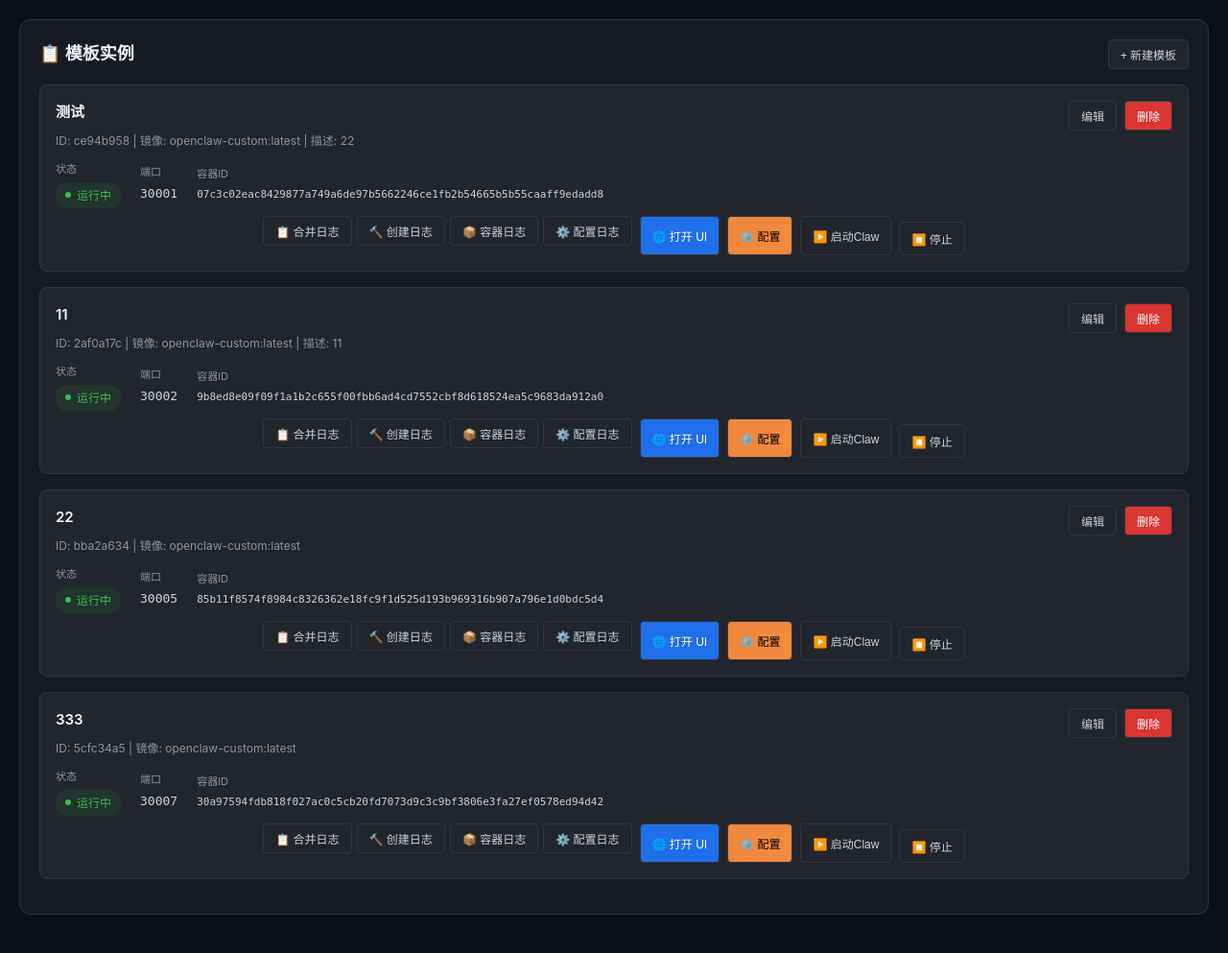
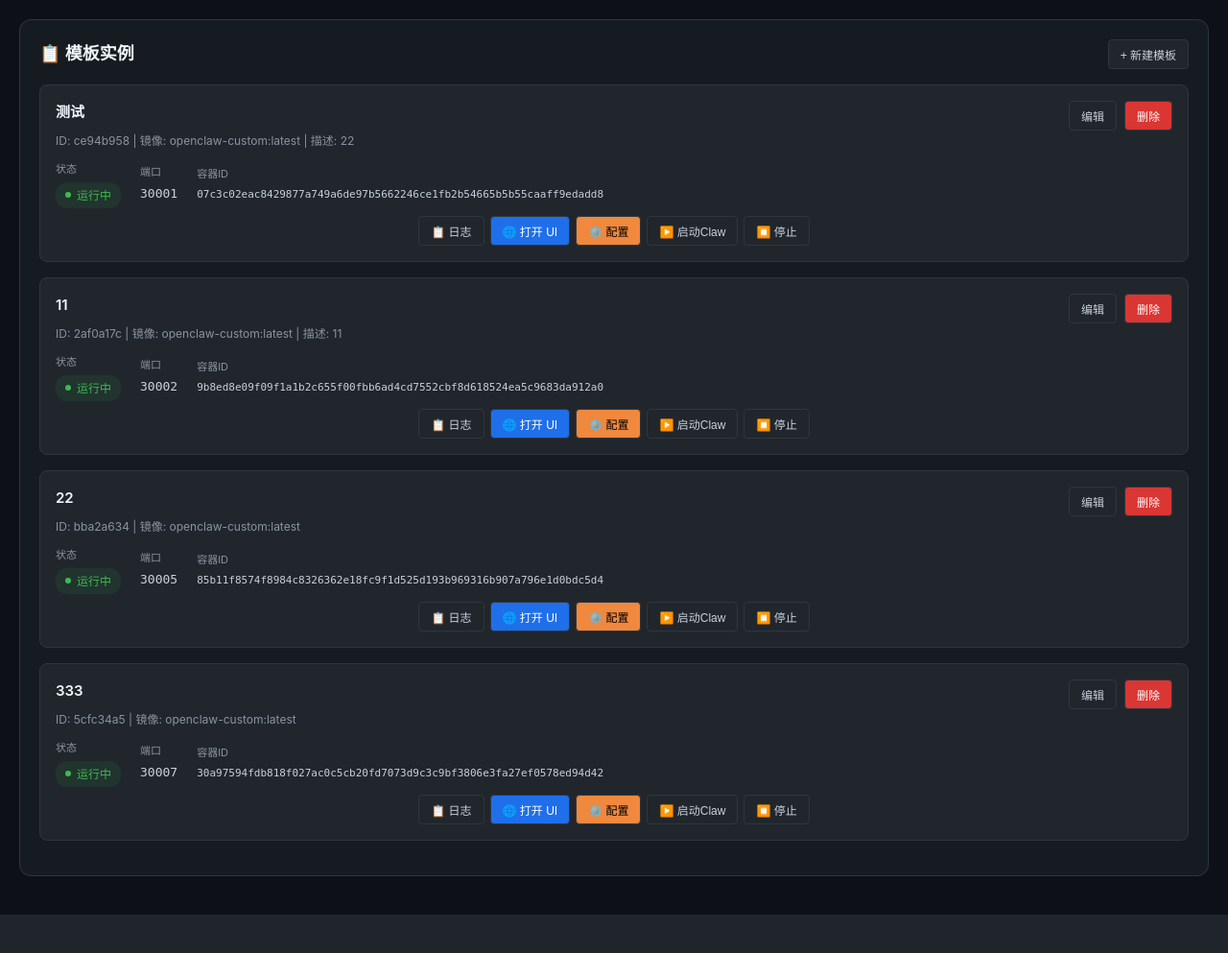
Before and after one commit to xq41656/openclaw-manager, a FastAPI app: page /templates/templates.html in a window 1280 px wide. Shown: the whole page at 96% size. After the commit the page ends 953 px from the top, so only its background shows below. Run offline with FastAPI, Linux system fonts and the light colour scheme; data comes from the database, SQL or seed files in the repository.

Commit message:
优化日志按钮UI：外部仅保留日志按钮，弹窗内提供审计/容器/创建日志三个标签页

```diff
--- a/templates/templates.html
+++ b/templates/templates.html
@@ -53,14 +53,12 @@
 <body>
     <div id="templates-content"><div class="empty-state">加载中...</div></div>
 
-    <div class="modal" id="logs-modal">
-        <div class="modal-content" style="max-width: 900px;"><div class="modal-header"><h3 id="logs-title">容器日志</h3>
-            <div style="display:flex;gap:10px;align-items:center;">
-                <div class="log-tabs"><button class="btn primary" onclick="switchLogTab('combined')">📋 合并日志</button><button class="btn" onclick="switchLogTab('creation')">🔨 创建日志</button><button class="btn" onclick="switchLogTab('config')">⚙️ 配置变更</button></div>
+        <div class="modal" id="logs-modal">
+            <div class="modal-content" style="max-width: 900px;"><div class="modal-header"><h3 id="logs-title">日志</h3>
+                <div class="log-tabs"><button class="btn primary" onclick="switchLogTab('audit')">📋 审计日志</button><button class="btn" onclick="switchLogTab('container')">📦 容器日志</button><button class="btn" onclick="switchLogTab('creation')">🔨 创建日志</button></div>
                 <button class="btn" onclick="closeModal('logs-modal')">✕</button>
-            </div>
-        </div><div class="modal-body"><div class="logs-content" id="logs-content" style="max-height: 500px;"></div></div></div>
-    </div>
+            </div><div class="modal-body"><div class="logs-content" id="logs-content" style="max-height: 500px;"></div></div></div>
+        </div>
 
     <div class="modal" id="config-modal">
         <div class="modal-content"><div class="modal-header"><h3>智能体配置</h3><button class="btn" onclick="closeModal('config-modal')">✕</button></div>
@@ -140,20 +138,14 @@
                     if (agent.status === 'error' && agent.config && agent.config.error) {
                         html += '<div style="background:rgba(218,54,51,0.1);border-left:3px solid #da3633;padding:10px 15px;margin:10px 0;border-radius:4px;color:#f85149;font-size:12px;">❌ ' + agent.config.error + '</div>';
                     }
-                    html += '<div class="actions" style="justify-content:center">';
-                    html += '<div class="log-tabs" style="display:flex;gap:5px;margin-bottom:10px;">';
-                    html += '<button class="btn" onclick="viewLogs(\'' + agent.id + '\', \'combined\')">📋 合并日志</button>';
-                    html += '<button class="btn" onclick="viewLogs(\'' + agent.id + '\', \'creation\')">🔨 创建日志</button>';
-                    html += '<button class="btn" onclick="viewLogs(\'' + agent.id + '\', \'container\')">📦 容器日志</button>';
-                    html += '<button class="btn" onclick="viewLogs(\'' + agent.id + '\', \'config\')">⚙️ 配置日志</button>';
-                    html += '</div>';
+                    html += '<div class="actions" style="justify-content:center;flex-wrap:wrap;gap:6px;">';
+                    html += '<button class="btn" onclick="viewLogs(\'' + agent.id + '\', \'audit\')">📋 日志</button>';
                     if (agent.status === 'running' && agent.host_port) html += '<button class="btn primary" onclick="openUI(\'' + agent.host_port + '\')">🌐 打开 UI</button>';
                     if (agent.status === 'running') html += '<button class="btn warning" onclick="showConfig(\'' + agent.id + '\')">⚙️ 配置</button>';
                     if (agent.status === 'running') {
-                        html += '<div class="actions" style="justify-content:center;flex-wrap:wrap;gap:6px;">';
                         html += '<button class="btn" id="startClawBtn-' + agent.id + '" onclick="startClaw(\'' + agent.id + '\', this)">▶️ 启动Claw</button>';
                         html += '<button class="btn" id="stopClawBtn-' + agent.id + '" onclick="stopClaw(\'' + agent.id + '\', this)">⏹️ 停止Claw</button>';
-                        html += '</div><button class="btn" onclick="stopAgent(\'' + agent.id + '\', this)" style="margin-top:6px;">⏹️ 停止</button>';
+                        html += '<button class="btn" onclick="stopAgent(\'' + agent.id + '\', this)">⏹️ 停止</button>';
                     }
                     if (agent.status === 'stopped' || agent.status === 'error') {
                         html += '<button class="btn success" onclick="startAgent(\'' + agent.id + '\', this)">▶️ 启动容器</button>';
@@ -237,35 +229,35 @@
 
         let currentLogType = 'combined'; // 默认日志类型
 
-        async function viewLogs(id, logType = 'combined') {
+        async function viewLogs(id, logType = 'audit') {
             currentLogAgentId = id;
             currentLogType = logType;
             document.getElementById('logs-modal').classList.add('active');
 
-            // 根据日志类型加载相应内容
-            if (logType === 'combined') {
-                await loadCombinedLogs();
+            if (logType === 'audit') {
+                await loadAuditLogs();
+            } else if (logType === 'container') {
+                await loadContainerLogs();
             } else if (logType === 'creation') {
                 await loadCreationLogs();
-            } else if (logType === 'container') {
-                await loadContainerLogs();
-            } else if (logType === 'config') {
-                await loadConfigLogs();
             }
         }
 
         function switchLogTab(tab) {
-            if (tab === 'combined') loadCombinedLogs();
+            if (tab === 'audit') loadAuditLogs();
+            else if (tab === 'container') loadContainerLogs();
             else if (tab === 'creation') loadCreationLogs();
-            else if (tab === 'container') loadContainerLogs();
-            else if (tab === 'config') loadConfigLogs();
         }
 
-        async function loadCombinedLogs() {
+        async function loadAuditLogs() {
             if (!currentLogAgentId) return;
             document.getElementById('logs-content').textContent = '加载中...';
             try {
-                const [logsRes, creationRes, configRes] = await Promise.all([fetch(API_BASE + '/api/agents/instances/' + currentLogAgentId + '/logs?tail=50').then(r => r.json()),fetch(API_BASE + '/api/agents/instances/' + currentLogAgentId + '/creation-logs').then(r => r.json()),fetch(API_BASE + '/api/agents/instances/' + currentLogAgentId + '/config-logs').then(r => r.json())]);
+                const [logsRes, creationRes, configRes] = await Promise.all([
+                    fetch(API_BASE + '/api/agents/instances/' + currentLogAgentId + '/logs?tail=50').then(r => r.json()),
+                    fetch(API_BASE + '/api/agents/instances/' + currentLogAgentId + '/creation-logs').then(r => r.json()),
+                    fetch(API_BASE + '/api/agents/instances/' + currentLogAgentId + '/config-logs').then(r => r.json())
+                ]);
                 const content = [];
                 if (logsRes.logs) { content.push('--- 📄 容器日志（最近50行） ---'); content.push(logsRes.logs); }
                 if (creationRes.logs && creationRes.logs !== '暂无创建日志') { content.push('\n--- 🔨 创建日志 ---'); content.push(creationRes.logs); }
@@ -278,12 +270,6 @@
             if (!currentLogAgentId) return;
             document.getElementById('logs-content').textContent = '加载中...';
             try { const d = await fetch(API_BASE + '/api/agents/instances/' + currentLogAgentId + '/creation-logs').then(r => r.json()); document.getElementById('logs-content').textContent = d.logs || '暂无创建日志'; } catch(e) { document.getElementById('logs-content').textContent = '获取日志失败: ' + e.message; }
-        }
-
-        async function loadConfigLogs() {
-            if (!currentLogAgentId) return;
-            document.getElementById('logs-content').textContent = '加载中...';
-            try { const d = await fetch(API_BASE + '/api/agents/instances/' + currentLogAgentId + '/config-logs').then(r => r.json()); if (d.logs && d.logs.length > 0) { const content = d.logs.map(log => { const time = new Date(log.created_at).toLocaleString('zh-CN'); let text = '[' + time + '] ' + log.description; if (log.old_value) text += '\n  旧配置: ' + JSON.stringify(log.old_value, null, 2); if (log.new_value) text += '\n  新配置: ' + JSON.stringify(log.new_value, null, 2); return text; }); document.getElementById('logs-content').textContent = content.join('\n\n==========\n\n'); } else { document.getElementById('logs-content').textContent = '暂无配置变更日志'; } } catch(e) { document.getElementById('logs-content').textContent = '获取日志失败: ' + e.message; }
         }
 
         async function loadContainerLogs() {
```
